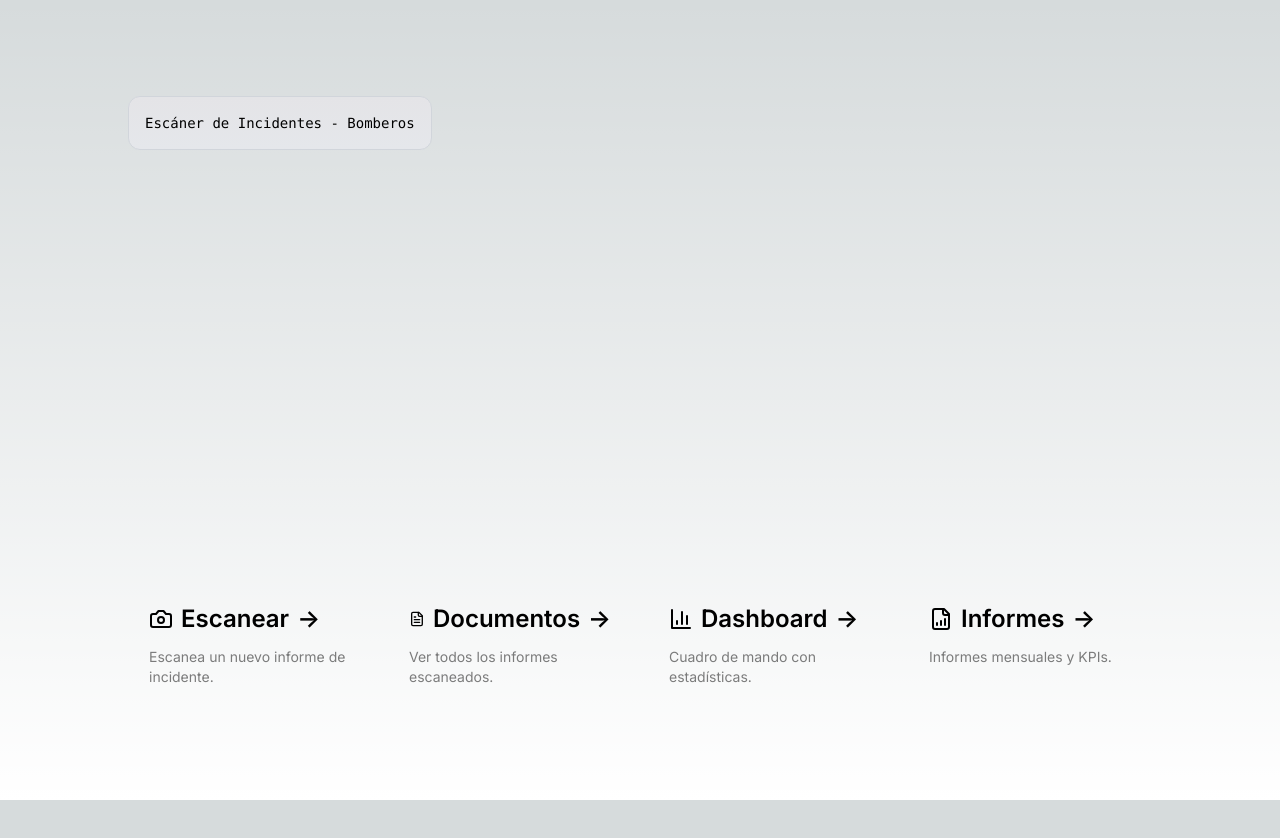
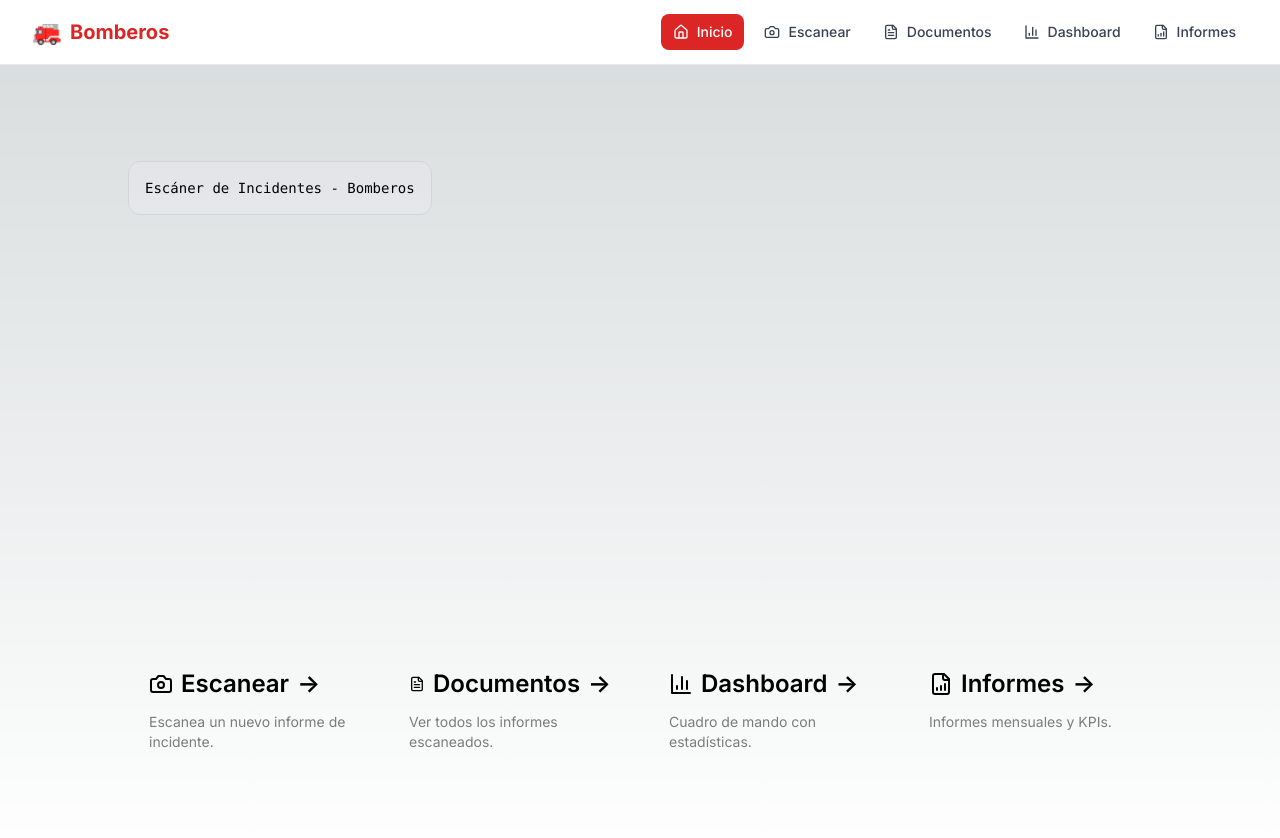
Before and after one commit to crisedua/CB, a Next.js app: page / in a window 1280 px wide. Shown: the top 838 px of the page. Before the commit the page ends 800 px from the top, so only its background shows below. Built offline with nearby package versions, Linux system fonts and the light colour scheme.

Commit message:
feat: add navigation menu to all pages

```diff
--- /dev/null
+++ b/app/components/Navigation.tsx
@@ -0,0 +1,52 @@
+'use client';
+
+import Link from 'next/link';
+import { usePathname } from 'next/navigation';
+import { Home, Camera, FileText, BarChart3, FileBarChart } from 'lucide-react';
+
+export default function Navigation() {
+    const pathname = usePathname();
+
+    const links = [
+        { href: '/', label: 'Inicio', icon: Home },
+        { href: '/scan', label: 'Escanear', icon: Camera },
+        { href: '/documents', label: 'Documentos', icon: FileText },
+        { href: '/dashboard', label: 'Dashboard', icon: BarChart3 },
+        { href: '/informes', label: 'Informes', icon: FileBarChart },
+    ];
+
+    return (
+        <nav className="bg-white dark:bg-neutral-900 border-b border-gray-200 dark:border-neutral-800 sticky top-0 z-50">
+            <div className="max-w-7xl mx-auto px-4 sm:px-6 lg:px-8">
+                <div className="flex items-center justify-between h-16">
+                    <div className="flex items-center">
+                        <Link href="/" className="flex items-center gap-2 text-xl font-bold text-red-600">
+                            <span className="text-2xl">🚒</span>
+                            <span className="hidden sm:inline">Bomberos</span>
+                        </Link>
+                    </div>
+                    <div className="flex items-center gap-1 sm:gap-2">
+                        {links.map((link) => {
+                            const Icon = link.icon;
+                            const isActive = pathname === link.href;
+                            return (
+                                <Link
+                                    key={link.href}
+                                    href={link.href}
+                                    className={`flex items-center gap-2 px-3 py-2 rounded-lg text-sm font-medium transition-colors ${
+                                        isActive
+                                            ? 'bg-red-600 text-white'
+                                            : 'text-gray-700 dark:text-gray-300 hover:bg-gray-100 dark:hover:bg-neutral-800'
+                                    }`}
+                                >
+                                    <Icon className="w-4 h-4" />
+                                    <span className="hidden md:inline">{link.label}</span>
+                                </Link>
+                            );
+                        })}
+                    </div>
+                </div>
+            </div>
+        </nav>
+    );
+}
--- a/app/layout.tsx
+++ b/app/layout.tsx
@@ -1,6 +1,7 @@
 import type { Metadata } from "next";
 import { Inter } from "next/font/google";
 import "./globals.css";
+import Navigation from "./components/Navigation";
 
 const inter = Inter({ subsets: ["latin"] });
 
@@ -16,7 +17,10 @@ export default function RootLayout({
 }>) {
     return (
         <html lang="es">
-            <body className={inter.className}>{children}</body>
+            <body className={inter.className}>
+                <Navigation />
+                {children}
+            </body>
         </html>
     );
 }
```
